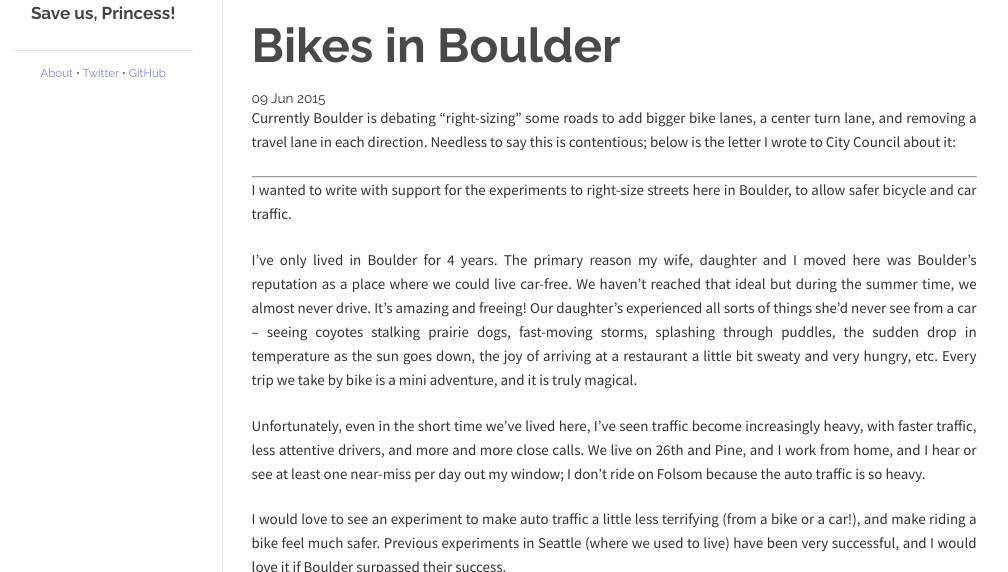
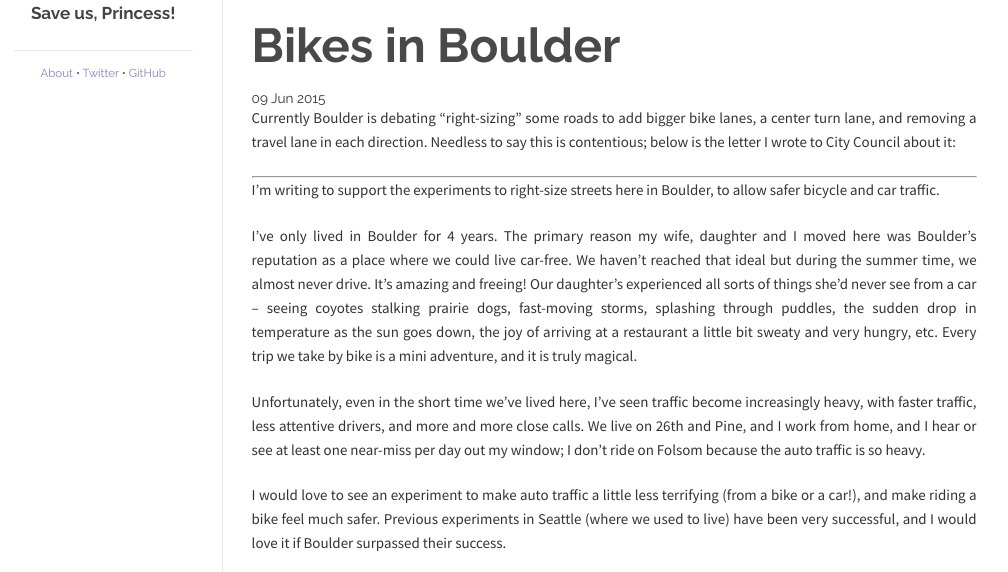
Before and after one commit to Moishe/Moishe.github.io, a Jekyll site: the page built from _posts/2015-06-09-bikes-in-boulder.md, in a window 1280 px wide, cut to the strip 328-900 px from the top of the page. Shown: the whole strip, without its empty margins (136-1144 px from the left). Built offline with Jekyll 4.4.1, drawn with Linux system fonts in a browser that asks for light colours.

Commit message:
Slight edit to bikes post

```diff
--- a/_posts/2015-06-09-bikes-in-boulder.md
+++ b/_posts/2015-06-09-bikes-in-boulder.md
@@ -8,8 +8,8 @@ Currently Boulder is debating "right-sizing" some roads to add bigger bike lanes
 
 --------
 
->I wanted to write with support for the experiments to right-size
->streets here in Boulder, to allow safer bicycle and car traffic.
+>I'm writing to support the experiments to right-size streets
+>here in Boulder, to allow safer bicycle and car traffic.
 >
 >I've only lived in Boulder for 4 years. The primary reason my wife,
 >daughter and I moved here was Boulder's reputation as a place where we
```
